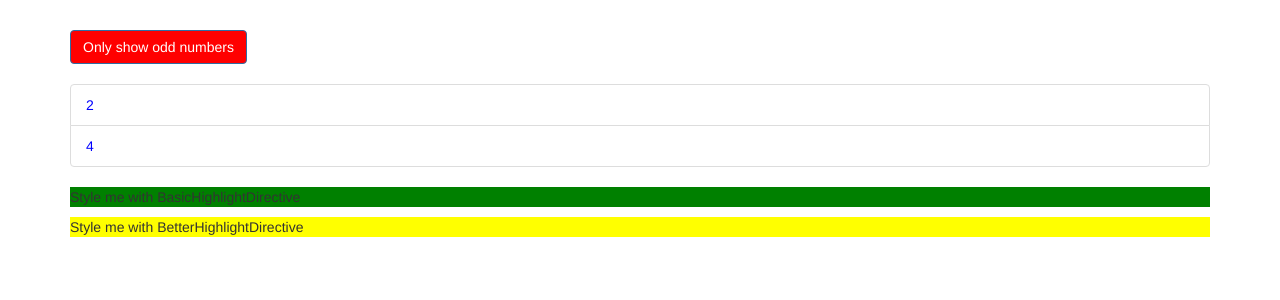
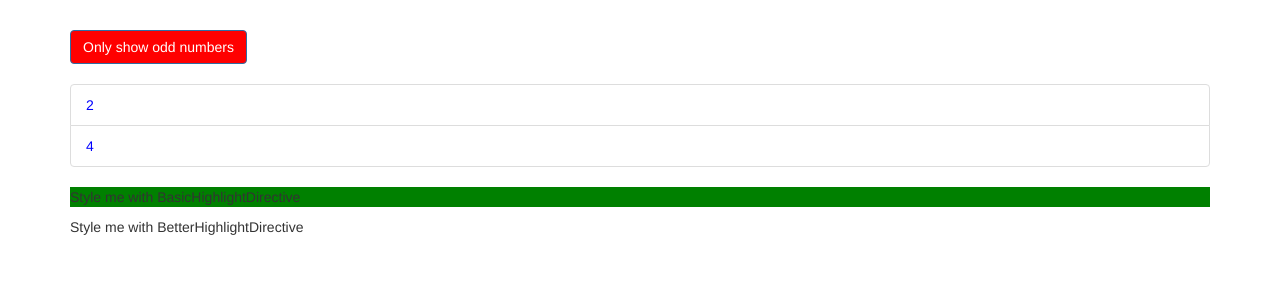
Before and after one commit to verlil/angular5-directives-start, an Angular app: page / in a window 1280 px wide. Shown: the top 300 px of the page. Built offline with nearby package versions, Linux system fonts and the light colour scheme.

Commit message:
custom directive alias

```diff
--- a/src/app/app.component.html
+++ b/src/app/app.component.html
@@ -26,7 +26,7 @@
         </div>
       </ul>
       <p appBasicHighlight>Style me with BasicHighlightDirective</p>
-      <p appBetterHighlight [innerText]="'yellow'" [hilightColor]="'red'">Style me with BetterHighlightDirective</p>
+      <p appBetterHighlight [appBetterHighlight]="'yellow'">Style me with BetterHighlightDirective</p>
     </div>
   </div>
 </div>
--- a/src/app/better-highlight/better-highlight.directive.ts
+++ b/src/app/better-highlight/better-highlight.directive.ts
@@ -4,16 +4,16 @@ import { Directive, Renderer2, ElementRef, HostListener, HostBinding, OnInit, In
   selector: '[appBetterHighlight]'
 })
 export class BetterHighlightDirective implements OnInit{
-  @Input() innerText: string = 'transparent';
+  @Input() defaultColor: string = 'transparent';
   @Input() hilightColor: string = 'blue';
-  @Input() visitedColor: string = 'purple';
+  @Input('appBetterHighlight') visitedColor: string = 'purple';
   @HostBinding('style.backgroundColor') backgroundColorMyProperty: string;
   //transparent - is initial color
 
   constructor(private elRef: ElementRef, private renderer: Renderer2) { }
 
   ngOnInit(){
-    this.backgroundColorMyProperty = this.innerText;
+    this.backgroundColorMyProperty = this.defaultColor;
     // this.renderer.setStyle(this.elRef.nativeElement, 'background-color', 'purple');
   }
 
```
